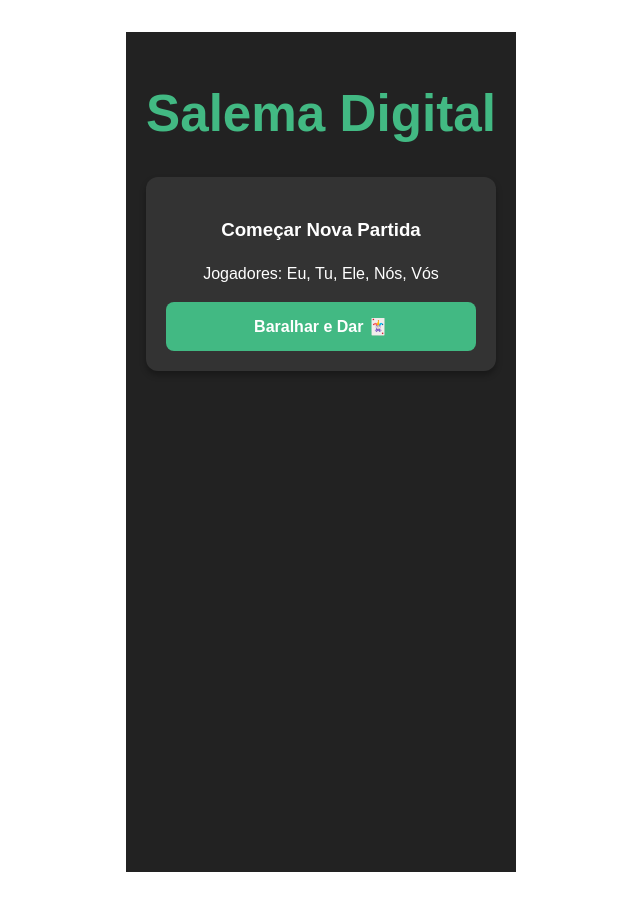
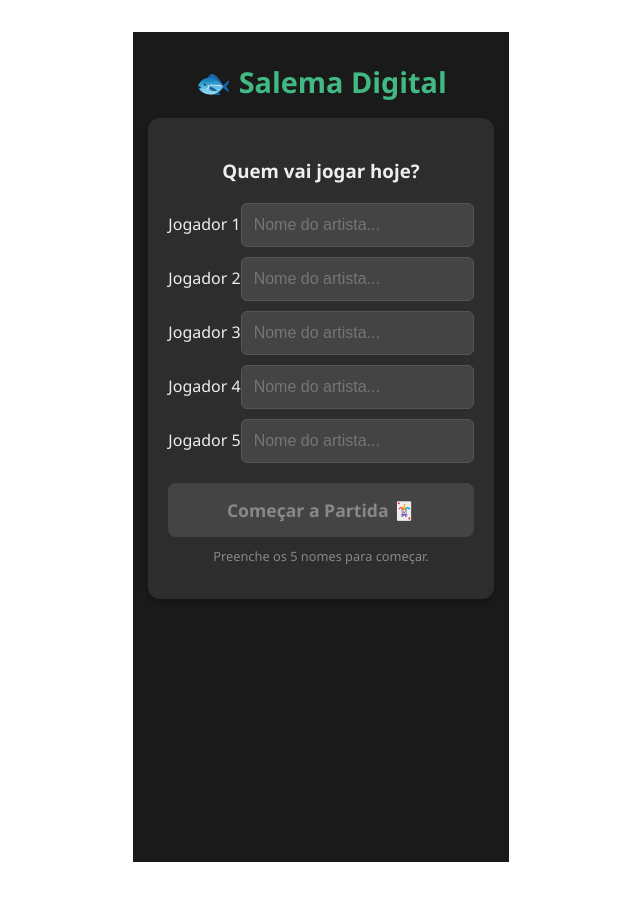
Before and after one commit to TommyBaguette/SalemaDigitalNotebook, a Vue app: page / in a window 1280 px wide. Shown: the whole page, without its empty margins (319-959 px from the left). Built offline with nearby package versions, Linux system fonts and the light colour scheme.

Commit message:
Identificação de jogador

```diff
--- a/src/App.vue
+++ b/src/App.vue
@@ -1,21 +1,34 @@
 <template>
   <div class="container">
-    <h1 class="title">Salema Digital</h1>
+    <h1 class="title">🐟 Salema Digital</h1>
 
     <div v-if="!jogoAtual" class="start-screen">
       <div class="card">
-        <h3>Começar Nova Partida</h3>
-        <p>Jogadores: Eu, Tu, Ele, Nós, Vós</p>
-        <button @click="criarJogo" :disabled="loading" class="btn-primary">
-          {{ loading ? 'A criar...' : 'Baralhar e Dar 🃏' }}
+        <h3>Quem vai jogar hoje?</h3>
+
+        <div class="name-inputs">
+          <div v-for="(nome, index) in nomesJogadores" :key="index" class="input-group">
+            <label>Jogador {{ index + 1 }}</label>
+            <input
+              v-model="nomesJogadores[index]"
+              placeholder="Nome do artista..."
+              maxlength="12"
+            >
+          </div>
+        </div>
+
+        <button @click="criarJogo" :disabled="loading || !nomesValidos" class="btn-primary">
+          {{ loading ? 'A criar...' : 'Começar a Partida 🃏' }}
         </button>
+
+        <p v-if="!nomesValidos" class="hint-text">Preenche os 5 nomes para começar.</p>
       </div>
     </div>
 
     <div v-else class="game-screen">
       <div class="header-info">
         <span class="badge">Game ID: {{ jogoAtual.gameId.slice(0,8) }}...</span>
-        <button @click="jogoAtual = null" class="btn-text">Sair</button>
+        <button @click="sairDoJogo" class="btn-text">Sair</button>
       </div>
 
       <div class="scoreboard card">
@@ -28,7 +41,7 @@
           <tbody>
             <tr>
               <td v-for="(player, index) in jogoAtual.players" :key="index"
-                  :class="{ 'danger': jogoAtual.currentTotals[index] >= 80 }">
+                  :class="{ 'danger': jogoAtual.currentTotals[index] >= 80, 'eliminated': jogoAtual.currentTotals[index] >= 100 }">
                 {{ jogoAtual.currentTotals[index] || 0 }}
               </td>
             </tr>
@@ -41,30 +54,35 @@
 
         <div class="inputs-grid">
           <div v-for="(player, index) in jogoAtual.players" :key="index" class="input-group">
-            <label>{{ player }}</label>
-            <input type="number" v-model.number="pontosRonda[index]" min="0" max="20">
+            <label class="player-label">{{ player }}</label>
+            <input type="number" v-model.number="pontosRonda[index]" min="0" max="20" class="score-input">
           </div>
         </div>
 
-        <button @click="adicionarRonda" :disabled="loading" class="btn-action">
-          {{ loading ? 'A Somar...' : 'Registar Ronda ✅' }}
-        </button>
+        <div class="actions">
+          <p class="total-mesa" :class="{'total-ok': somaRonda === 20}">
+            Total na mesa: <strong>{{ somaRonda }}</strong> / 20
+          </p>
 
-        <p v-if="somaRonda !== 20" class="warning-text">
-          ⚠️ Total na mesa: {{ somaRonda }} (Devia ser 20, exceto Salemas duplas)
-        </p>
+          <button @click="adicionarRonda" :disabled="loading" class="btn-action">
+            {{ loading ? 'A Somar...' : 'Registar Ronda ✅' }}
+          </button>
+        </div>
       </div>
 
-      <div v-else class="game-over">
-        <h2>🏆 JOGO TERMINADO! 🏆</h2>
+      <div v-else class="game-over card">
+        <h2>🏆 FIM DO JOGO! 🏆</h2>
+        <p>Alguém rebentou a escala.</p>
+        <button @click="jogoAtual = null" class="btn-primary">Novo Jogo</button>
       </div>
 
       <div class="history">
-        <h4>Histórico</h4>
+        <h4>Histórico de Rondas</h4>
         <ul>
           <li v-for="ronda in jogoAtual.rounds.slice().reverse()" :key="ronda.roundNumber">
-            Ronda {{ ronda.roundNumber }}: {{ ronda.scores.join(' - ') }}
-            <span v-if="ronda.isCleanSweep">🔥 (Carga!)</span>
+            <span class="round-num">#{{ ronda.roundNumber }}</span>
+            <span class="round-scores">{{ ronda.scores.join(' - ') }}</span>
+            <span v-if="ronda.isCleanSweep" class="fire">🔥 CARGA!</span>
           </li>
         </ul>
       </div>
@@ -79,21 +97,29 @@
 <script setup>
 import { ref, computed } from 'vue';
 
-
 const API_URL = "https://bfcfzzm5v27k4qaiqrwa5ukqbu0bwiri.lambda-url.eu-north-1.on.aws/";
 
 const loading = ref(false);
 const erro = ref(null);
 const jogoAtual = ref(null);
+
+// Estado dos Nomes (Inicialmente vazios)
+const nomesJogadores = ref(["", "", "", "", ""]);
 const pontosRonda = ref([0, 0, 0, 0, 0]);
+
+// Validação: Verifica se todos os nomes têm pelo menos 1 letra
+const nomesValidos = computed(() => {
+  return nomesJogadores.value.every(nome => nome.trim().length > 0);
+});
 
 const somaRonda = computed(() => {
   return pontosRonda.value.reduce((a, b) => a + b, 0);
 });
 
 async function criarJogo() {
-  chamadaAPI("createGame", {
-    players: ["Eu", "Tu", "Ele", "Nós", "Vós"]
+  // Envia os nomes que escreveste para o Backend
+  await chamadaAPI("createGame", {
+    players: nomesJogadores.value
   });
 }
 
@@ -102,8 +128,14 @@ async function adicionarRonda() {
     gameId: jogoAtual.value.gameId,
     roundScores: pontosRonda.value
   });
+  // Reset aos inputs da ronda
+  pontosRonda.value = [0, 0, 0, 0, 0];
+}
 
-  pontosRonda.value = [0, 0, 0, 0, 0];
+function sairDoJogo() {
+  if(confirm("Tens a certeza que queres sair? O jogo continua guardado na cloud.")) {
+    jogoAtual.value = null;
+  }
 }
 
 async function chamadaAPI(action, payload) {
@@ -117,17 +149,16 @@ async function chamadaAPI(action, payload) {
       body: JSON.stringify({ action, ...payload })
     });
 
-    if (!resposta.ok) throw new Error("Erro na nuvem AWS");
+    if (!resposta.ok) throw new Error("Erro na AWS");
 
     const dados = await resposta.json();
-
     if (dados.game) {
       jogoAtual.value = dados.game;
     }
 
   } catch (e) {
     console.error(e);
-    erro.value = "Deu barraca: " + e.message;
+    erro.value = "Erro de ligação. Tenta de novo.";
   } finally {
     loading.value = false;
   }
@@ -135,22 +166,40 @@ async function chamadaAPI(action, payload) {
 </script>
 
 <style scoped>
-.container { max-width: 600px; margin: 0 auto; padding: 20px; font-family: sans-serif; color: #fff; background-color: #222; min-height: 100vh; }
-.card { background: #333; padding: 20px; border-radius: 12px; margin-bottom: 20px; box-shadow: 0 4px 6px rgba(0,0,0,0.3); }
-.title { text-align: center; color: #42b983; }
-.inputs-grid { display: grid; grid-template-columns: repeat(5, 1fr); gap: 10px; margin-bottom: 20px; }
-.input-group label { display: block; font-size: 0.8rem; margin-bottom: 5px; text-align: center; }
-.input-group input { width: 100%; padding: 10px; border-radius: 5px; border: none; text-align: center; font-weight: bold; }
-.btn-primary, .btn-action { width: 100%; padding: 15px; border: none; border-radius: 8px; font-size: 1rem; font-weight: bold; cursor: pointer; transition: 0.2s; }
-.btn-primary { background: #42b983; color: white; }
-.btn-action { background: #3498db; color: white; }
-.btn-primary:hover { background: #3aa876; } .btn-action:hover { background: #2980b9; }
-table { width: 100%; text-align: center; border-collapse: collapse; }
-th, td { padding: 10px; border-bottom: 1px solid #444; }
-td { font-size: 1.5rem; font-weight: bold; }
-.danger { color: #e74c3c; }
-.warning-text { color: #f1c40f; font-size: 0.9rem; text-align: center; margin-top: 10px; }
-.error-toast { position: fixed; bottom: 20px; left: 50%; transform: translateX(-50%); background: #c0392b; color: white; padding: 15px; border-radius: 50px; cursor: pointer; }
-.badge { background: #444; padding: 5px 10px; border-radius: 4px; font-size: 0.8rem; font-family: monospace; }
-.btn-text { background: none; border: none; color: #aaa; text-decoration: underline; cursor: pointer; margin-left: 10px; }
+/* Estilos melhorados para telemóvel */
+.container { max-width: 500px; margin: 0 auto; padding: 15px; font-family: 'Segoe UI', sans-serif; background-color: #1a1a1a; min-height: 100vh; color: #eee; }
+.card { background: #2d2d2d; padding: 20px; border-radius: 12px; margin-bottom: 20px; box-shadow: 0 4px 6px rgba(0,0,0,0.2); }
+.title { text-align: center; color: #42b983; margin-bottom: 20px; font-size: 1.8rem; }
+
+/* Inputs de Nomes */
+.name-inputs { display: flex; flex-direction: column; gap: 10px; margin-bottom: 20px; }
+.name-inputs input { padding: 12px; background: #444; border: 1px solid #555; color: white; border-radius: 6px; font-size: 1rem; }
+.hint-text { text-align: center; color: #888; font-size: 0.8rem; margin-top: 10px; }
+
+/* Scoreboard */
+table { width: 100%; text-align: center; table-layout: fixed; }
+th { color: #888; font-size: 0.8rem; padding-bottom: 5px; overflow: hidden; text-overflow: ellipsis; white-space: nowrap; }
+td { font-size: 1.6rem; font-weight: bold; padding: 5px; }
+.danger { color: #e67e22; }
+.eliminated { color: #e74c3c; text-decoration: line-through; }
+
+/* Ronda Inputs */
+.inputs-grid { display: grid; grid-template-columns: repeat(5, 1fr); gap: 5px; margin-bottom: 15px; }
+.player-label { font-size: 0.7rem; text-align: center; display: block; overflow: hidden; text-overflow: ellipsis; white-space: nowrap; margin-bottom: 2px; color: #aaa; }
+.score-input { width: 100%; padding: 10px 0; text-align: center; background: #333; border: 1px solid #555; color: white; border-radius: 6px; font-size: 1.2rem; font-weight: bold; }
+.score-input:focus { border-color: #42b983; outline: none; background: #3a3a3a; }
+
+/* Botões e Ações */
+.btn-primary { width: 100%; padding: 15px; background: #42b983; color: white; border: none; border-radius: 8px; font-size: 1.1rem; font-weight: bold; cursor: pointer; }
+.btn-primary:disabled { background: #444; color: #888; cursor: not-allowed; }
+.btn-action { width: 100%; padding: 15px; background: #3498db; color: white; border: none; border-radius: 8px; font-size: 1rem; font-weight: bold; cursor: pointer; }
+.total-mesa { text-align: center; margin-bottom: 10px; font-size: 0.9rem; color: #aaa; }
+.total-ok { color: #42b983; font-weight: bold; }
+
+/* Histórico */
+.history ul { list-style: none; padding: 0; max-height: 200px; overflow-y: auto; }
+.history li { display: flex; justify-content: space-between; padding: 8px 0; border-bottom: 1px solid #444; font-family: monospace; }
+.fire { color: #e74c3c; font-weight: bold; }
+.error-toast { position: fixed; bottom: 20px; left: 50%; transform: translateX(-50%); background: #c0392b; color: white; padding: 12px 24px; border-radius: 50px; font-weight: bold; box-shadow: 0 4px 12px rgba(0,0,0,0.5); z-index: 100; }
+.btn-text { background: none; border: none; color: #666; cursor: pointer; }
 </style>
```
